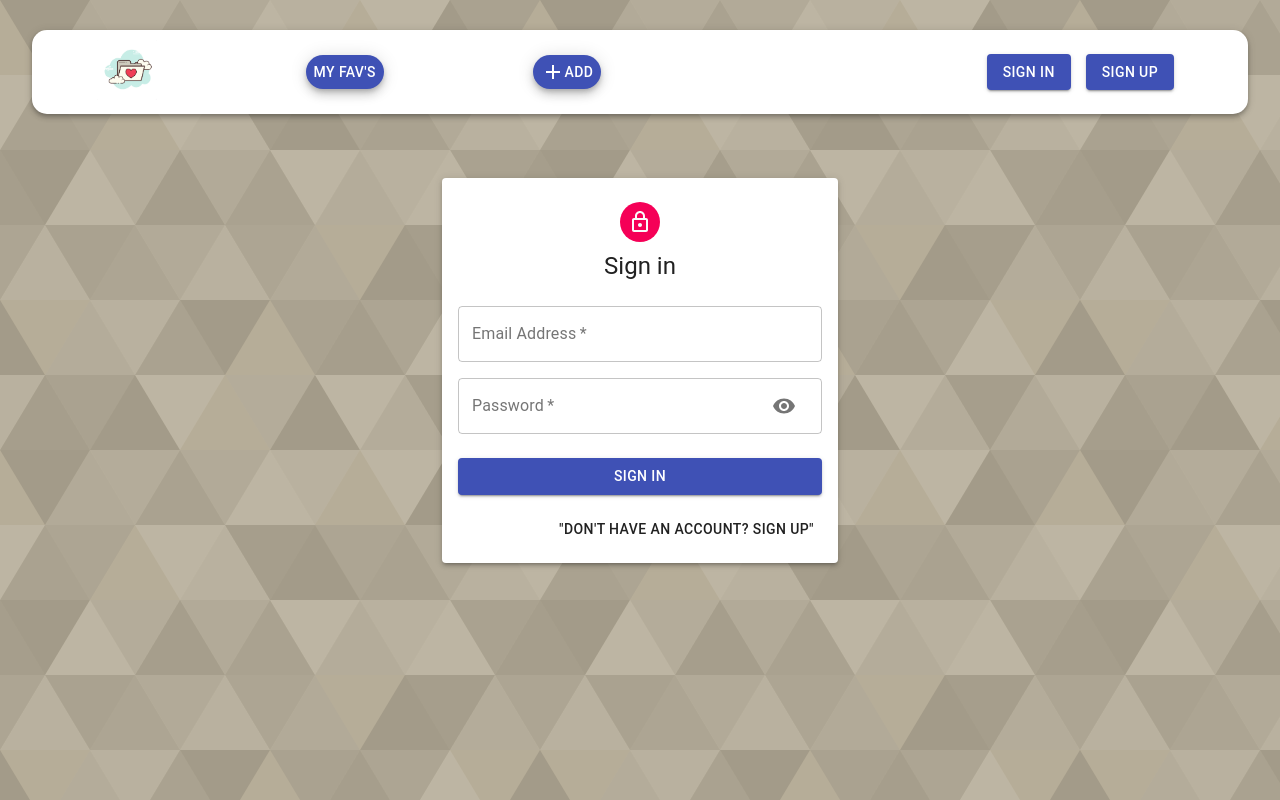
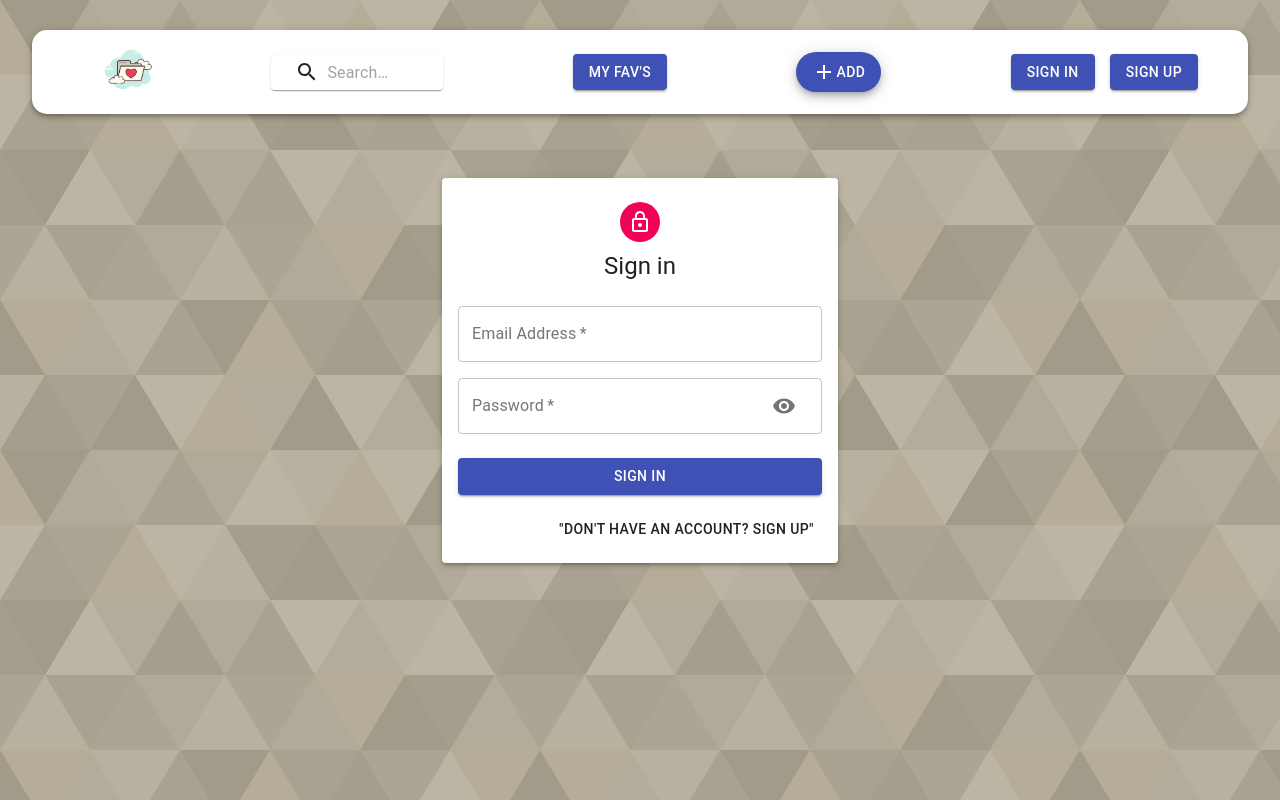
Before and after one commit to NikolayMantchev/React-App---Favorites, a React (Create React App) app in the folder client/: page /signin in a window 1280 px wide. Built offline with nearby package versions, Linux system fonts and the light colour scheme.

Commit message:
addet search bar

```diff
--- a/client/package.json
+++ b/client/package.json
@@ -6,6 +6,7 @@
   "dependencies": {
     "@material-ui/core": "^4.9.10",
     "@material-ui/icons": "^4.9.1",
+    "@material-ui/styles": "^4.11.5",
     "@testing-library/jest-dom": "^4.2.4",
     "@testing-library/react": "^9.3.2",
     "@testing-library/user-event": "^7.1.2",
--- a/client/src/App.js
+++ b/client/src/App.js
@@ -29,7 +29,7 @@
   return (
     <StateContext.Provider value={value}>
       <BrowserRouter>
-        <Container maxWidth="lg">
+        <Container maxWidth="xl">
           <Navbar/>
           <Switch>
             <Route path="/" exact component={Home}/>
--- a/client/src/components/Auth/SignInForm.js
+++ b/client/src/components/Auth/SignInForm.js
@@ -36,7 +36,7 @@
 
     const signInClick = (e) => {
         const { email, password } = form;
-
+        e.preventDefault();
         fetch("http://localhost:5001/user/signin", {
             method: "POST",
             body: JSON.stringify({ email, password }),
@@ -62,7 +62,7 @@
             })
             .catch((err) => setError(err.message));
 
-        e.preventDefault();
+
     };
     return (
         <Container component="main" maxWidth="xs">
--- a/client/src/components/Form/Form.js
+++ b/client/src/components/Form/Form.js
@@ -28,7 +28,6 @@
 const Form = ({ history }) => {
     const [post, setPost] = useState(initState);
     const { id } = useParams();
-
     const { addPost, updatePost } = useAsyncActions();
 
     // useEffect(() => {
--- a/client/src/components/Navbar/Navbar.js
+++ b/client/src/components/Navbar/Navbar.js
@@ -8,6 +8,7 @@
 import favImage from "../../images/favImage.png";
 
 import useStyles from "./styles";
+import SearchBar from "../Search/Search";
 
 const Navbar = () => {
     const [user, setUser] = useState({});
@@ -36,7 +37,8 @@
 
     const name = localStorage.getItem("name");
     return (
-        <AppBar className={classes.appBar} position="static" color="inherit">
+        <AppBar className={classes.appBar} position="static" color='inherit'>
+
             <div className={classes.brandContainer}>
                 <Link to="/">
                     <img
@@ -47,25 +49,27 @@
                     />
                 </Link>
             </div>
-
             <div>
-                <Fab
-                    variant="extended"
-                    size="small"
-                    color="primary"
+                <SearchBar></SearchBar>
+            </div>
+            <div>
+                <Button
+                    variant="contained"
+                    size="medium"
+                    color='primary'
                     aria-label="add"
                     className={classes.margin}
                     component={Link}
                     to="/myfavorites"
                 >
                     My Fav's
-                </Fab>
+                </Button>
             </div>
             <div>
                 <Fab
                     variant="extended"
-                    size="small"
-                    color="primary"
+                    size="medium"
+                    color='primary'
                     aria-label="add"
                     className={classes.margin}
                     component={Link}
@@ -75,27 +79,27 @@
                 </Fab>
             </div>
 
-            <Toolbar className={classes.toolbar}>
+            <div >
                 {user?.email ? (
-                    <div className={classes.profile}>
+                    <div >
                         <Typography
                             className={classes.userName}
                             variant="h6"
-                            color="primary"
+                            color={classes.primary}
                         >
-                            Welcome, {name}
+                            {name}
                         </Typography>
                         <Button
                             variant="contained"
-                            className={classes.logout}
-                            color="secondary"
+                            className={classes.brandContainer}
+                            color='secondary'
                             onClick={logout}
                         >
                             Logout
                         </Button>
                     </div>
                 ) : (
-                    <>
+
                     <div>
                         <Button
                             component={Link}
@@ -117,9 +121,10 @@
                             Sign Up
                         </Button>
                     </div>
-                    </>
+
                 )}
-            </Toolbar>
+            </div>
+
         </AppBar>
     );
 };
--- a/client/src/components/Navbar/styles.js
+++ b/client/src/components/Navbar/styles.js
@@ -1,6 +1,7 @@
 import { makeStyles } from "@material-ui/core/styles";
 
 export default makeStyles((theme) => ({
+
     appBar: {
         borderRadius: 15,
         margin: "30px 0",
@@ -20,22 +21,28 @@
     toolbar: {
         display: "flex",
         justifyContent: "flex-end",
-        width: "400px",
+        // width: "400px",
     },
     profile: {
         display: "flex",
         justifyContent: "space-between",
-        width: "400px",
+        // width: "200px",
     },
     userName: {
         display: "flex",
         alignItems: "center",
+        color:"primary"
+
     },
     brandContainer: {
         display: "flex",
         alignItems: "center",
+
     },
     signin: {
         marginLeft: "15px",
     },
+    margin: {
+        marginLeft: "15px",
+    }
 }));
--- a/client/src/components/Posts/Posts.js
+++ b/client/src/components/Posts/Posts.js
@@ -11,7 +11,8 @@
 
 const Posts = ({posts = [], error, isPending}) => {
   const classes = useStyles()
-
+// const searched = 'z' // - > z have to be the search input
+//   posts.filter((p) => { p.title.includes(searched) })
   posts.sort((a, b) => {
     const dateA = Date.parse(a.createdAt)
     const dateB = Date.parse(b.createdAt)
@@ -21,7 +22,7 @@
 
   return (
     <Grow in>
-      <Container>
+      <Container maxWidth="xl">
         <Grid
           container
           justify="space-between"
--- /dev/null
+++ b/client/src/components/Search/Search.js
@@ -0,0 +1,36 @@
+import React from 'react';
+import { StateContext } from "../../state/context";
+import InputBase from '@material-ui/core/InputBase';
+import SearchIcon from '@material-ui/icons/Search';
+import { Paper } from '@material-ui/core';
+import useStyles from "./styles";
+
+const SearchAppBar = () => {
+
+	const classes = useStyles();
+	const searchVaule = ''
+
+
+	return (
+		<Paper>
+			<div className={classes.root}>
+				<div className={classes.search}>
+					<div className={classes.searchIcon}>
+						<SearchIcon />
+					</div>
+					<InputBase
+						// onSubmit={}
+						placeholder="Search…"
+						classes={{
+							root: classes.inputRoot,
+							input: classes.inputInput,
+						}}
+						inputProps={{ 'aria-label': 'search' }}
+					/>
+				</div>
+			</div>
+		</Paper>
+	);
+}
+
+export default SearchAppBar
--- /dev/null
+++ b/client/src/components/Search/styles.js
@@ -0,0 +1,53 @@
+
+import { makeStyles } from '@material-ui/core/styles';
+
+export default makeStyles((theme) => ({
+	root: {
+		flexGrow: 1,
+	},
+	menuButton: {
+		marginRight: theme.spacing(2),
+	},
+	title: {
+		flexGrow: 1,
+		display: 'none',
+		[theme.breakpoints.up('sm')]: {
+			display: 'block',
+		},
+	},
+	search: {
+		position: 'relative',
+		borderRadius: theme.shape.borderRadius,
+		marginLeft: 0,
+		width: '100%',
+		[theme.breakpoints.up('sm')]: {
+			marginLeft: theme.spacing(1),
+			width: 'auto',
+		},
+	},
+	searchIcon: {
+		padding: theme.spacing(0, 2),
+		height: '100%',
+		position: 'absolute',
+		pointerEvents: 'none',
+		display: 'flex',
+		alignItems: 'center',
+		justifyContent: 'center',
+	},
+	inputRoot: {
+		color: 'inherit',
+	},
+	inputInput: {
+		padding: theme.spacing(1, 1, 1, 0),
+		// vertical padding + font size from searchIcon
+		paddingLeft: `calc(1em + ${theme.spacing(4)}px)`,
+		transition: theme.transitions.create('width'),
+		width: '100%',
+		[theme.breakpoints.up('sm')]: {
+			width: '12ch',
+			'&:focus': {
+				width: '20ch',
+			},
+		},
+	},
+}));
```
Also changed, not shown: 1 other file (tests, documents, lock files or other folders). Lines whose indentation alone changed are shown as unchanged.
